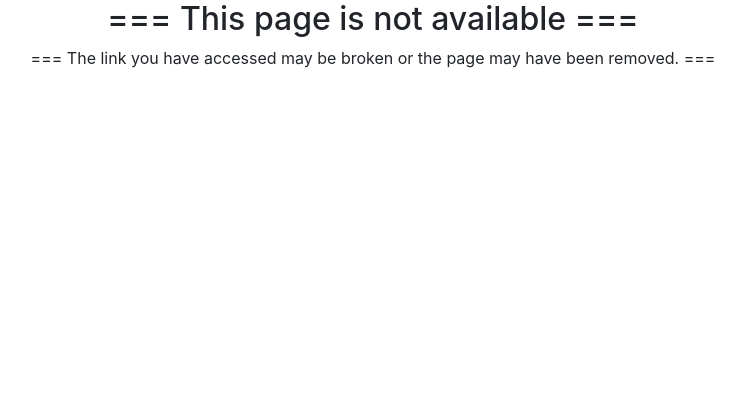
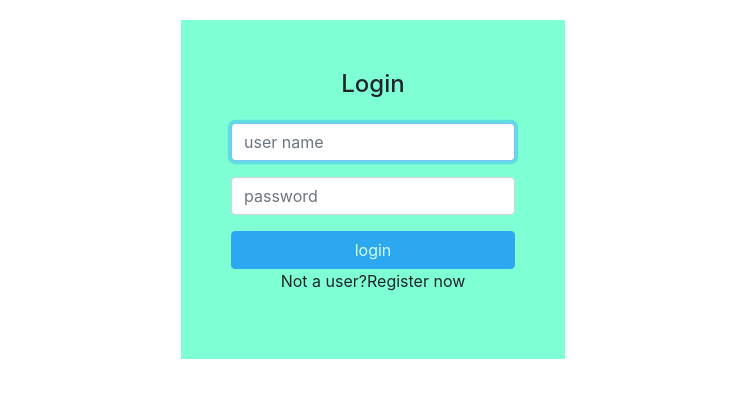
Before and after one commit to rogeriotadeudosreis/alurapic, an Angular app: page / in a window 1280 px wide. Shown: the top 398 px of the page, without its empty margins (267-1012 px from the left). Built offline with nearby package versions, Linux system fonts and the light colour scheme.

Commit message:
Criado a tela de login e suas validações

```diff
--- a/src/app/app-routing.module.ts
+++ b/src/app/app-routing.module.ts
@@ -1,3 +1,4 @@
+import { SignInComponent } from './home/signin/signin.component';
 import { NotFoundComponent } from './errors/not-found/not-found.component';
 import { PhotoFormComponent } from './photos/photo-form/photo-form/photo-form.component';
 import { NgModule } from '@angular/core';
@@ -5,6 +6,7 @@ import { RouterModule, Routes } from '@angular/router';
 
 import { PhotoListComponent } from './photos/photo-list/photo-list.component';
 const routes: Routes = [
+  { path: '', component: SignInComponent },
   { path: 'user/flavio', component: PhotoListComponent },
   { path: 'p/add', component: PhotoFormComponent },
   { path: '**', component: NotFoundComponent },
--- /dev/null
+++ b/src/app/home/signin/signin.component.html
@@ -0,0 +1,51 @@
+<div
+  class="container"
+  style="margin-top: 20px; background-color: aquamarine; width: 30%; padding: 50px;"
+>
+  <h4 class="text-center">Login</h4>
+
+  <form [formGroup]="loginForm" class="form mt-4">
+    <div class="form-group">
+      <input
+        formControlName="userName"
+        class="form-control"
+        type="text"
+        placeholder="user name"
+        autofocus
+      >
+      <small *ngIf="loginForm.get('userName').errors?.required &&
+      loginForm.get('userName').touched"
+       class="text-danger d-block mt-2">
+        Este campo é obrigatório
+      </small>
+      <small *ngIf="loginForm.get('userName')?.errors &&
+      loginForm.get('userName').touched"
+       class="text-danger d-block mt-2">
+        O username deve ter no mínimo 3 caracteres
+      </small>
+    </div>
+
+    <div class="form-group">
+      <input
+        formControlName="password"
+        class="form-control"
+        type="password"
+        placeholder="password"
+      >
+      <small *ngIf="loginForm.get('password').errors?.required &&
+      loginForm.get('password').touched"
+       class="text-danger d-block mt-2">
+        Este campo é obrigatório
+      </small>
+      <small *ngIf="loginForm.get('password')?.errors &&
+      loginForm.get('password').touched"
+       class="text-danger d-block mt-2">
+        A senha deve ter no mínimo 06 caracteres
+      </small>
+    </div>
+
+    <button [disabled]="loginForm.invalid" type="submit" class="btn btn-primary btn-block">login</button>
+  </form>
+
+  <p class="text-center">Not a user?<a>Register now</a></p>
+</div>
--- /dev/null
+++ b/src/app/home/signin/signin.component.ts
@@ -0,0 +1,18 @@
+import { Component, OnInit } from '@angular/core';
+import { FormBuilder, FormGroup, Validators } from '@angular/forms';
+
+@Component({
+  templateUrl: './signin.component.html',
+})
+export class SignInComponent implements OnInit {
+  loginForm: FormGroup;
+
+  constructor(private formBuilder: FormBuilder) {}
+
+  ngOnInit(): void {
+    this.loginForm = this.formBuilder.group({
+      userName: ['', [Validators.required, Validators.minLength(3)]],
+      password: ['', [Validators.required, Validators.minLength(6)]],
+    });
+  }
+}
```
Also changed, not shown: src/app/app.module.ts (+6 -6 lines), src/app/home/home.module.ts (added, +10 -0 lines).
